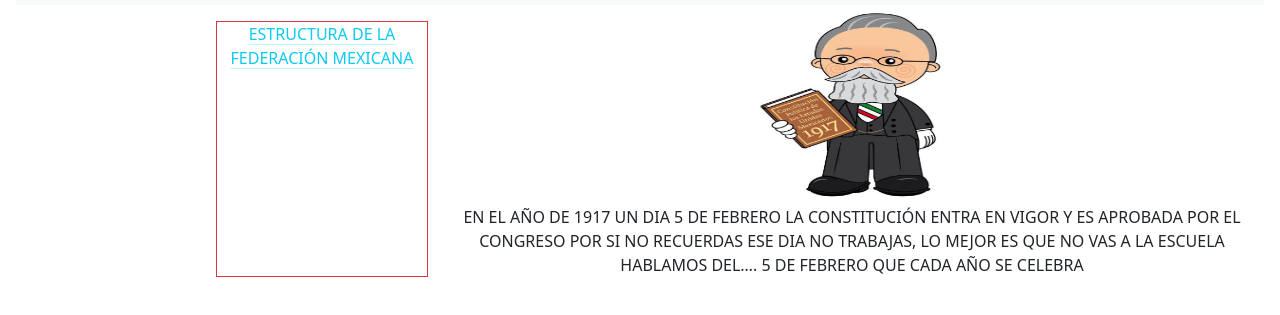
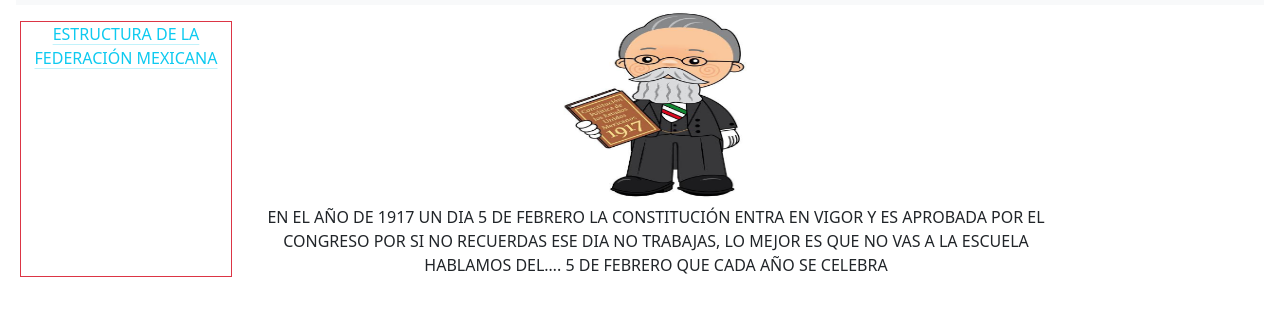
Before and after one commit to JulioApofis/JulioApofis.github.io, a plain HTML site: page constitucionPolitica.html in a window 1280 px wide. Shown: the part 77-392 px from the top of the page. Drawn offline with nearby package versions, Linux system fonts and the light colour scheme.

Commit message:
Otra vez correcion de errores

```diff
--- a/constitucionPolitica.html
+++ b/constitucionPolitica.html
@@ -18,7 +18,7 @@
     </nav>
     <div class="grid">
         <div class="row">
-            <div class="col-sm-2 border border-danger my-3 ms-auto">
+            <div class="col-sm-2 border border-danger my-3 ms-3">
                 <p class="text-center"><a href="estructura.html" class="link-info link-offset-2 link-underline-opacity-25 link-underline-opacity-100-hover">ESTRUCTURA DE LA FEDERACIÓN MEXICANA</a></p>
             </div>
             <div class="col-sm-8">
```
